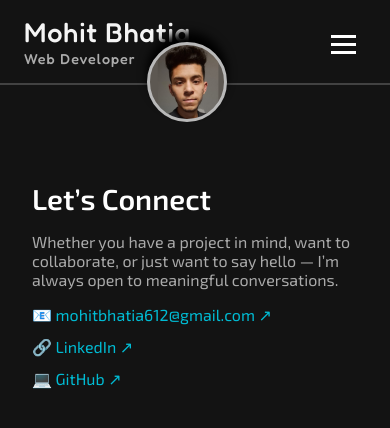
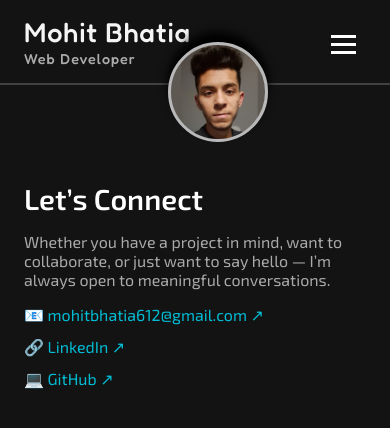
Before and after one commit to Bhatia612/mohitbhatia.com, a React (Vite) app: page /mohitbhatia.com/links in a window 390 px wide. Shown: the top 428 px of the page. Built offline with nearby package versions, Linux system fonts and the light colour scheme.

Commit message:
minor styling fixes . . .

```diff
--- a/src/components/Nav.jsx
+++ b/src/components/Nav.jsx
@@ -1,10 +1,11 @@
 import React, { useState, useEffect } from 'react';
-import { Link } from 'react-router-dom';
+import { Link, useLocation } from 'react-router-dom';
 import '../styles/nav.css';
 
 function Nav() {
   const [isMobile, setIsMobile] = useState(window.innerWidth <= 768);
   const [menuOpen, setMenuOpen] = useState(false);
+  const location = useLocation();
 
   useEffect(() => {
     const handleResize = () => {
@@ -15,6 +16,11 @@ function Nav() {
     window.addEventListener('resize', handleResize);
     return () => window.removeEventListener('resize', handleResize);
   }, []);
+
+  // Close menu when route changes
+  useEffect(() => {
+    setMenuOpen(false);
+  }, [location]);
 
   const toggleMenu = () => {
     setMenuOpen(!menuOpen);
@@ -37,10 +43,10 @@ function Nav() {
       )}
 
       <ul className={`list-none ${isMobile ? 'mobile-menu' : ''} ${menuOpen ? 'open' : ''}`}>
-        <li><Link to="/" className="no-underline">How I Build</Link></li>
-        <li><Link to="/stack" className="no-underline">Stacks</Link></li>
-        <li><Link to="/links" className="no-underline">Links</Link></li>
-        <li><Link to="/contact" className="no-underline">Contact</Link></li>
+        <li><Link to="/" className="no-underline" onClick={() => isMobile && setMenuOpen(false)}>How I Build</Link></li>
+        <li><Link to="/stack" className="no-underline" onClick={() => isMobile && setMenuOpen(false)}>Stacks</Link></li>
+        <li><Link to="/links" className="no-underline" onClick={() => isMobile && setMenuOpen(false)}>Links</Link></li>
+        <li><Link to="/contact" className="no-underline" onClick={() => isMobile && setMenuOpen(false)}>Contact</Link></li>
       </ul>
     </nav>
   );
--- a/src/index.css
+++ b/src/index.css
@@ -60,6 +60,6 @@ body {
 
   .contentCont {
     margin-top: 2rem;
-    padding: 2rem .5rem;
+    padding: 2rem 0rem;
   }
 }
--- a/src/styles/nav.css
+++ b/src/styles/nav.css
@@ -145,7 +145,12 @@ ul li a:hover {
         padding: 80px 20px 20px;
         transition: right 0.3s ease;
         z-index: 999;
+        transition: right 0.4s cubic-bezier(0.4, 0, 0.2, 1);
     }
+
+    ul.mobile-menu li {
+        transition: all 0.3s ease;
+      }
 
     ul.mobile-menu.open {
         right: 0;
@@ -180,9 +185,9 @@ ul li a:hover {
 @media (max-width: 480px) {
     .img {
         position: absolute;
-        width: 80px;
+        width: 100px;
         top: 5vh;
-        left: 50vw;
+        left: 60vw;
         transform: translateX(-90%);
         box-shadow: 0px -10px 10px black;
     }
```
